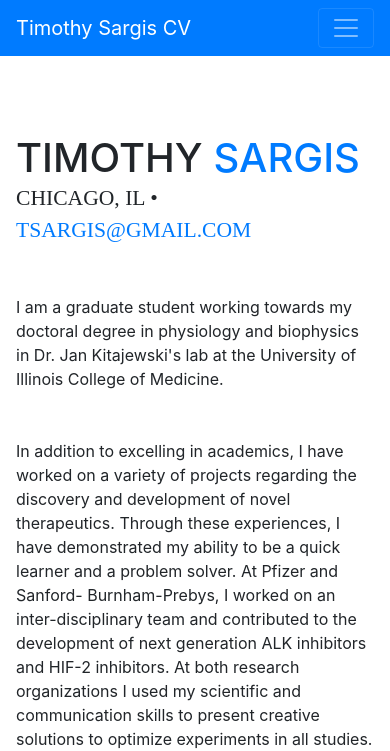
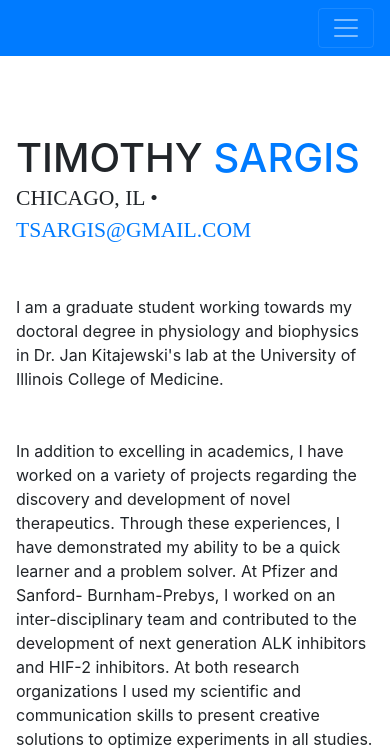
Before and after one commit to tsargis/tsargis.github.io, a website with bundled scripts: page index.html in a window 390 px wide. Shown: the top 751 px of the page. Built offline with nearby package versions, Linux system fonts and the light colour scheme; a web font is replaced by a local one.

Commit message:
removed title

```diff
--- a/index.html
+++ b/index.html
@@ -32,7 +32,7 @@
 
     <nav class="navbar navbar-expand-lg navbar-dark bg-primary fixed-top" id="sideNav">
       <a class="navbar-brand js-scroll-trigger" href="#page-top">
-        <span class="d-block d-lg-none">Timothy Sargis CV</span>
+        <!-- <span class="d-block d-lg-none">Timothy Sargis CV</span> -->
         <span class="d-none d-lg-block">
           <img class="img-fluid img-profile rounded-circle mx-auto mb-2" src="img/tsargisimg.jpg" alt="">
         </span>
```
